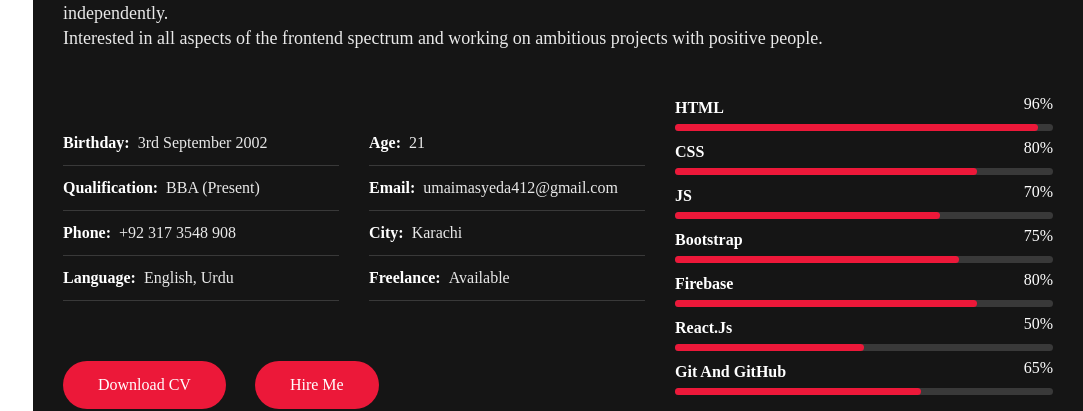
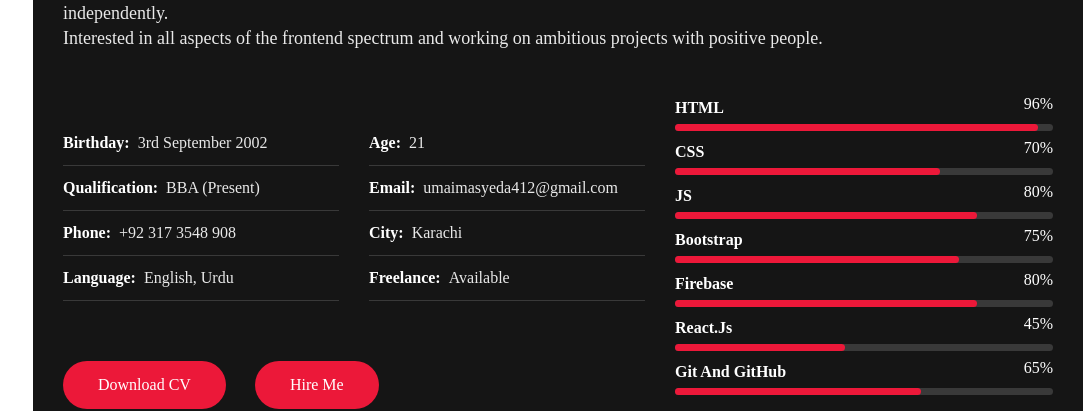
Before and after one commit to Umaima-Fatima/respnsive-portfolio-website-, a website: page index.html in a window 1280 px wide. Shown: the part 1180-1591 px from the top of the page, without its empty margins (197-1280 px from the left). Drawn offline with nearby package versions, Linux system fonts and the light colour scheme; a web font is replaced by a local one.

Commit message:
changes in about section

```diff
--- a/index.html
+++ b/index.html
@@ -150,15 +150,15 @@
                                         <div class="skill-item padd-15">
                                             <h5>CSS</h5>
                                             <div class="progress">
-                                                <div class="progress-in" style="width: 80%;"></div>
-                                                <div class="skill-percent">80%</div>
+                                                <div class="progress-in" style="width: 70%;"></div>
+                                                <div class="skill-percent">70%</div>
                                             </div>
                                         </div>
                                         <div class="skill-item padd-15">
                                             <h5>JS</h5>
                                             <div class="progress">
-                                                <div class="progress-in" style="width: 70%;"></div>
-                                                <div class="skill-percent">70%</div>
+                                                <div class="progress-in" style="width: 80%;"></div>
+                                                <div class="skill-percent">80%</div>
                                             </div>
                                         </div>
                                         <div class="skill-item padd-15">
@@ -178,8 +178,8 @@
                                         <div class="skill-item padd-15">
                                             <h5>React.js</h5>
                                             <div class="progress">
-                                                <div class="progress-in" style="width: 50%;"></div>
-                                                <div class="skill-percent">50%</div>
+                                                <div class="progress-in" style="width: 45%;"></div>
+                                                <div class="skill-percent">45%</div>
                                             </div>
                                         </div>
                                         <div class="skill-item padd-15">
```
